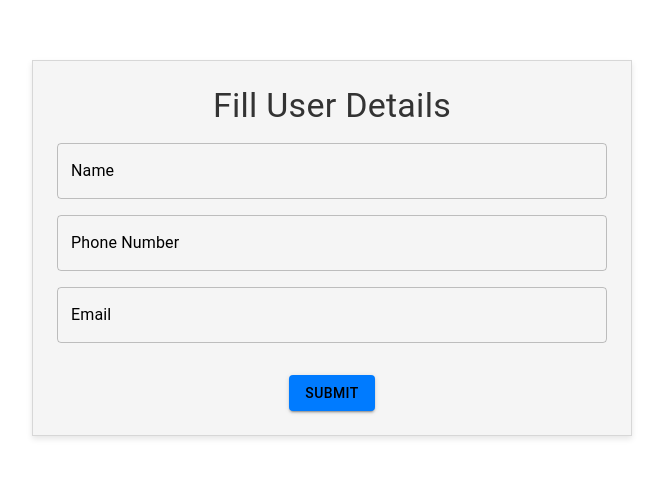
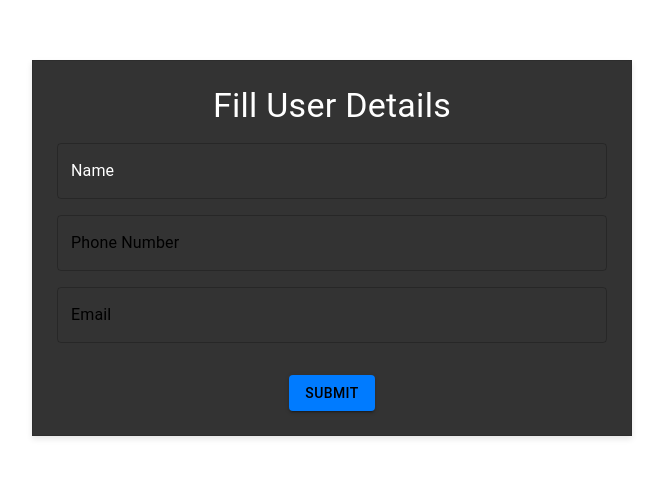
Before and after one commit to Akshay200228/GrowMeOrganic-Task, a React (Vite) app: page / in a window 1280 px wide. Shown: the part 168-646 px from the top of the page, without its empty margins (308-971 px from the left). Built offline with nearby package versions, Linux system fonts and the light colour scheme.

Commit message:
Fix issue

```diff
--- a/src/components/FirstPage/FirstPage.tsx
+++ b/src/components/FirstPage/FirstPage.tsx
@@ -81,12 +81,16 @@ const FirstPage: React.FC<FirstPageProps> = ({ onSubmit }) => {
         border: '1px solid',
         borderColor: theme.palette.mode === 'dark' ? 'white' : 'divider',
         borderRadius: 'borderRadius',
-        backgroundColor: theme.palette.mode === 'dark' ? '#333' : '#f5f5f5',
+        // backgroundColor: theme.palette.mode === 'dark' ? '#333' : '#f5f5f5',
+        backgroundColor: '#333',
         boxShadow: '0px 3px 6px rgba(0, 0, 0, 0.1)',
-        color: theme.palette.mode === 'dark' ? 'white' : '#333', // Text color
+        color: theme.palette.mode === 'dark' ? '#333' : 'white', // Text color
       }}
     >
-      <Typography variant="h4" sx={{ marginBottom: 2 }}>
+      <Typography variant="h4" sx={{
+        marginBottom: 2,
+        color: theme.palette.mode === 'dark' ? '#333' : 'white', // Text color
+      }}>
         Fill User Details
       </Typography>
       <form>
@@ -100,11 +104,11 @@ const FirstPage: React.FC<FirstPageProps> = ({ onSubmit }) => {
           sx={{
             marginBottom: 2,
             '& label': {
-              color: theme.palette.mode === 'dark' ? 'white' : 'initial',
+              color: theme.palette.mode === 'dark' ? 'initial' : 'white',
             },
             '& input': {
-              color: theme.palette.mode === 'dark' ? 'white' : 'initial',
-              borderColor: theme.palette.mode === 'dark' ? 'white' : 'initial',
+              color: theme.palette.mode === 'dark' ? 'initial' : 'white',
+              borderColor: theme.palette.mode === 'dark' ? 'initial' : 'white',
             },
           }}
           onKeyPress={handleKeyPress}
```
